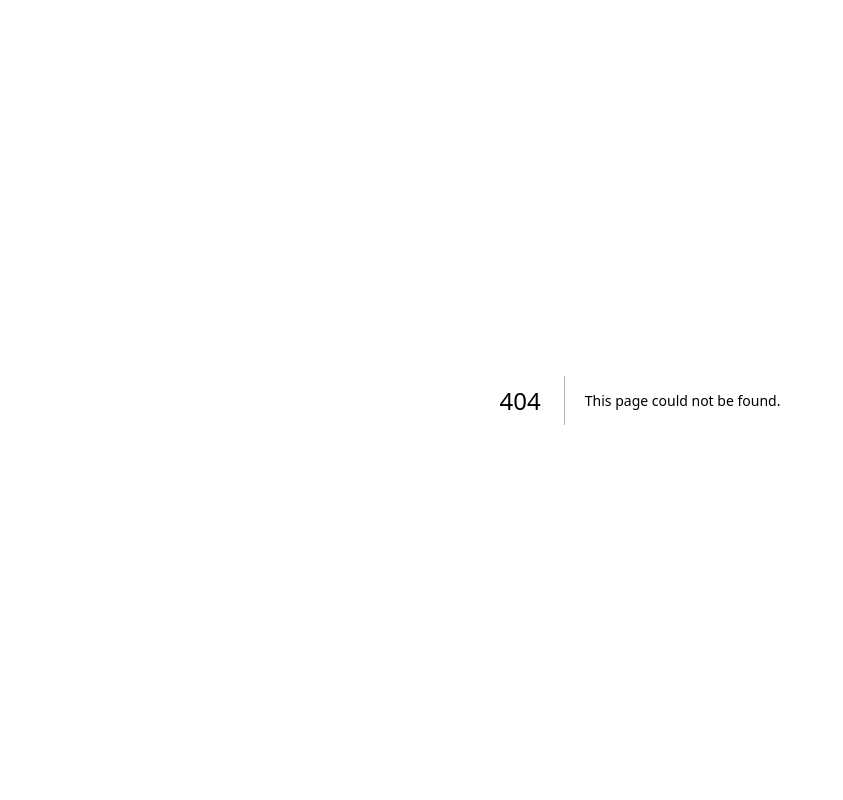
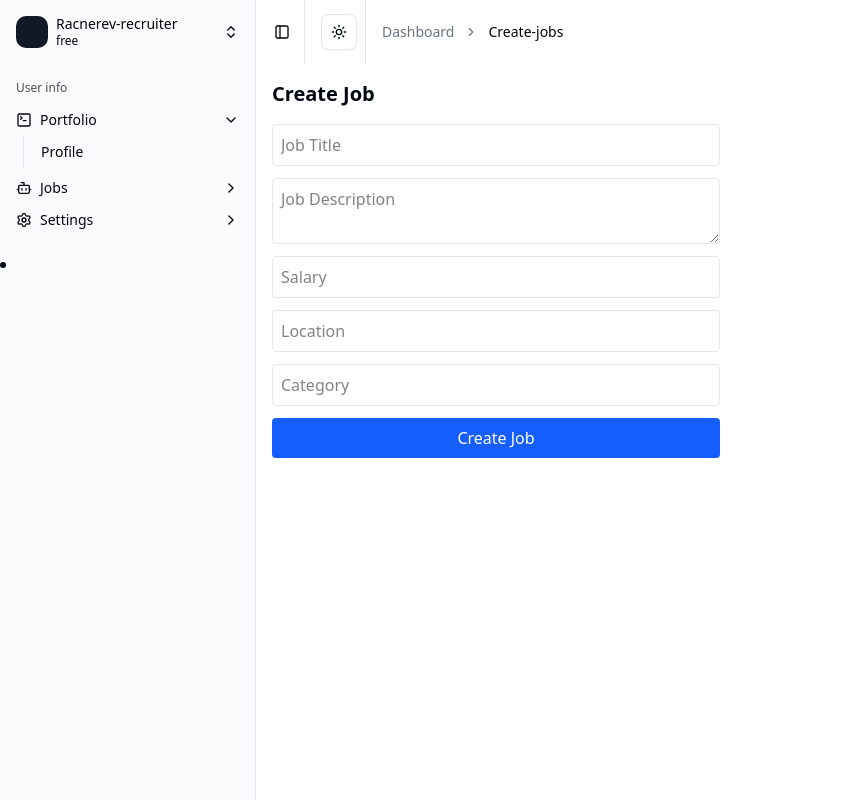
Before and after one commit to Sparsh-Verencar/scouter-dbms, a Next.js app: page /recruiter-dashboard/jobs/create-jobs in a window 1280 px wide. Before the commit this address had no page. Shown: the whole page, without its empty margins (0-843 px from the left). Built offline with nearby package versions, Linux system fonts and the light colour scheme.

Commit message:
working on recruiter jobs and profile

```diff
--- /dev/null
+++ b/src/app/recruiter-dashboard/jobs/create-jobs/page.jsx
@@ -0,0 +1,85 @@
+"use client";
+import { useState } from "react";
+
+export default function CreateJobsPage() {
+  const [form, setForm] = useState({
+    title: "",
+    description: "",
+    salary: "",
+    location: "",
+    category: "",
+  });
+
+  const handleChange = (e) => {
+    setForm({ ...form, [e.target.name]: e.target.value });
+  };
+
+  const handleSubmit = async (e) => {
+    e.preventDefault();
+
+    try {
+      const res = await fetch("/api/jobs/create", {
+        method: "POST",
+        headers: { "Content-Type": "application/json" },
+        body: JSON.stringify(form),
+      });
+
+      const data = await res.json();
+      alert(data.message);
+    } catch (err) {
+      console.error(err);
+      alert("Error creating job");
+    }
+  };
+
+  return (
+    <div className="p-4">
+      <h1 className="text-xl font-semibold mb-4">Create Job</h1>
+
+      <form onSubmit={handleSubmit} className="grid gap-3 max-w-md">
+
+        <input
+          name="title"
+          placeholder="Job Title"
+          className="p-2 border rounded"
+          onChange={handleChange}
+        />
+
+        <textarea
+          name="description"
+          placeholder="Job Description"
+          className="p-2 border rounded"
+          onChange={handleChange}
+        />
+
+        <input
+          name="salary"
+          placeholder="Salary"
+          className="p-2 border rounded"
+          onChange={handleChange}
+        />
+
+        <input
+          name="location"
+          placeholder="Location"
+          className="p-2 border rounded"
+          onChange={handleChange}
+        />
+
+        <input
+          name="category"
+          placeholder="Category"
+          className="p-2 border rounded"
+          onChange={handleChange}
+        />
+
+        <button
+          type="submit"
+          className="bg-blue-600 text-white py-2 rounded"
+        >
+          Create Job
+        </button>
+      </form>
+    </div>
+  );
+}
--- a/src/components/app-sidebar.jsx
+++ b/src/components/app-sidebar.jsx
@@ -18,9 +18,6 @@ import {
   SidebarMenuButton,
   SidebarMenuItem,
   SidebarRail,
-  SidebarGroup,
-  SidebarGroupLabel,
-  SidebarMenu
 } from "@/components/ui/sidebar"
 import { Logo } from "./logo"
 
@@ -103,12 +100,6 @@ export function AppSidebar({
 
       <SidebarContent>
         <NavMain items={data.navMain} />
-        <SidebarMenuItem>
-          <SidebarMenuButton onClick={handleFreelancerLogout}>
-            <DoorClosedIcon />
-            <span>Logout</span>
-          </SidebarMenuButton>
-        </SidebarMenuItem>
       </SidebarContent>
       <SidebarRail />
     </Sidebar>
--- a/src/components/header.jsx
+++ b/src/components/header.jsx
@@ -59,7 +59,7 @@ export const HeroHeader = () => {
                             className="bg-background in-data-[state=active]:block lg:in-data-[state=active]:flex mb-6 hidden w-full flex-wrap items-center justify-end space-y-8 rounded-3xl border p-6 shadow-2xl shadow-zinc-300/20 md:flex-nowrap lg:m-0 lg:flex lg:w-fit lg:gap-6 lg:space-y-0 lg:border-transparent lg:bg-transparent lg:p-0 lg:shadow-none dark:shadow-none dark:lg:bg-transparent">
 
                             <div className="flex w-full flex-col space-y-3 sm:flex-row sm:gap-3 sm:space-y-0 md:w-fit">
-                                <NewButton borderRadius="1.75rem"
+                                <NewButton onClick={() => router.push("/recruiter-login")} borderRadius="1.75rem"
                                     className="bg-black dark:bg-slate-800 text-white text-xl font-semibold dark:text-white border-green-500 dark:border-yellow-300">
                                     Recruiter
                                 </NewButton>
--- a/src/components/recruiter-app-sidebar.jsx
+++ b/src/components/recruiter-app-sidebar.jsx
@@ -1,5 +1,5 @@
 "use client"
-
+import Link from "next/link";
 import * as React from "react"
 import { Button } from "./ui/button"
 import {
@@ -28,7 +28,7 @@ import {
 // This is sample data.
 const data = {
   navMain: [
-    /*{
+    {
       title: "Portfolio",
       url: "#",
       icon: SquareTerminal,
@@ -36,49 +36,26 @@ const data = {
       items: [
         {
           title: "Profile",
-          url: "/freelancer-dashboard/portfolio/profile",
-        },
-        {
-          title: "Projects",
-          url: "/freelancer-dashboard/portfolio/projects",
+          url: "/recruiter-dashboard/portfolio/profile",
         },
       ],
-    },*/
+    },
     {
       title: "Jobs",
       url: "#",
       icon: Bot,
       items: [
         {
-          title: "Apply Jobs",
-          url: "/freelancer-dashboard/jobs/apply-jobs",
+          title: "Create Jobs",
+          url: "/recruiter-dashboard/jobs/create-jobs",
         },
         {
           title: "Current Jobs",
-          url: "/freelancer-dashboard/jobs/current-jobs",
+          url: "/recruiter-dashboard/jobs/current-jobs",
         },
         {
           title: "Finished Jobs",
-          url: "/freelancer-dashboard/jobs/finished-jobs",
-        },
-      ],
-    },
-    {
-      title: "Settings",
-      url: "#",
-      icon: Settings2,
-      items: [
-        {
-          title: "General",
-          url: "#",
-        },
-        {
-          title: "Edit Profile",
-          url: "#",
-        },
-        {
-          title: "Delete Account",
-          url: "#",
+          url: "/recruiter-dashboard/jobs/finished-jobs",
         },
       ],
     },
@@ -91,15 +68,15 @@ export function RecruiterAppSidebar({
   ...props
 }) {
   const router = useRouter()
-const handleFreelancerLogout = async () => {
+const handlerecruiterLogout = async () => {
   try {
     console.log("logout clicked")
-    await fetch("http://localhost:3001/api/auth/freelancer-logout", {
+    await fetch("http://localhost:3001/api/auth/recruiter-logout", {
       method: "POST",
       credentials: "include", // VERY IMPORTANT — includes your auth cookie
     });
     // redirect to login page
-    router.push("/freelancer-login");
+    router.push("/recruiter-login");
   } catch (err) {
     console.log("Logout error:", err);
   }
@@ -123,9 +100,7 @@ const handleFreelancerLogout = async () => {
       <SidebarContent>
         <NavMain items={data.navMain} />
         <SidebarMenuItem>
-          <SidebarMenuButton onClick={handleFreelancerLogout}>
-            <DoorClosedIcon />
-            <span>Logout</span>
+          <SidebarMenuButton onClick={handlerecruiterLogout}>
           </SidebarMenuButton>
         </SidebarMenuItem>
       </SidebarContent>
```
Also changed, not shown: src/styles/recruiter.css (+32 -0 lines).
